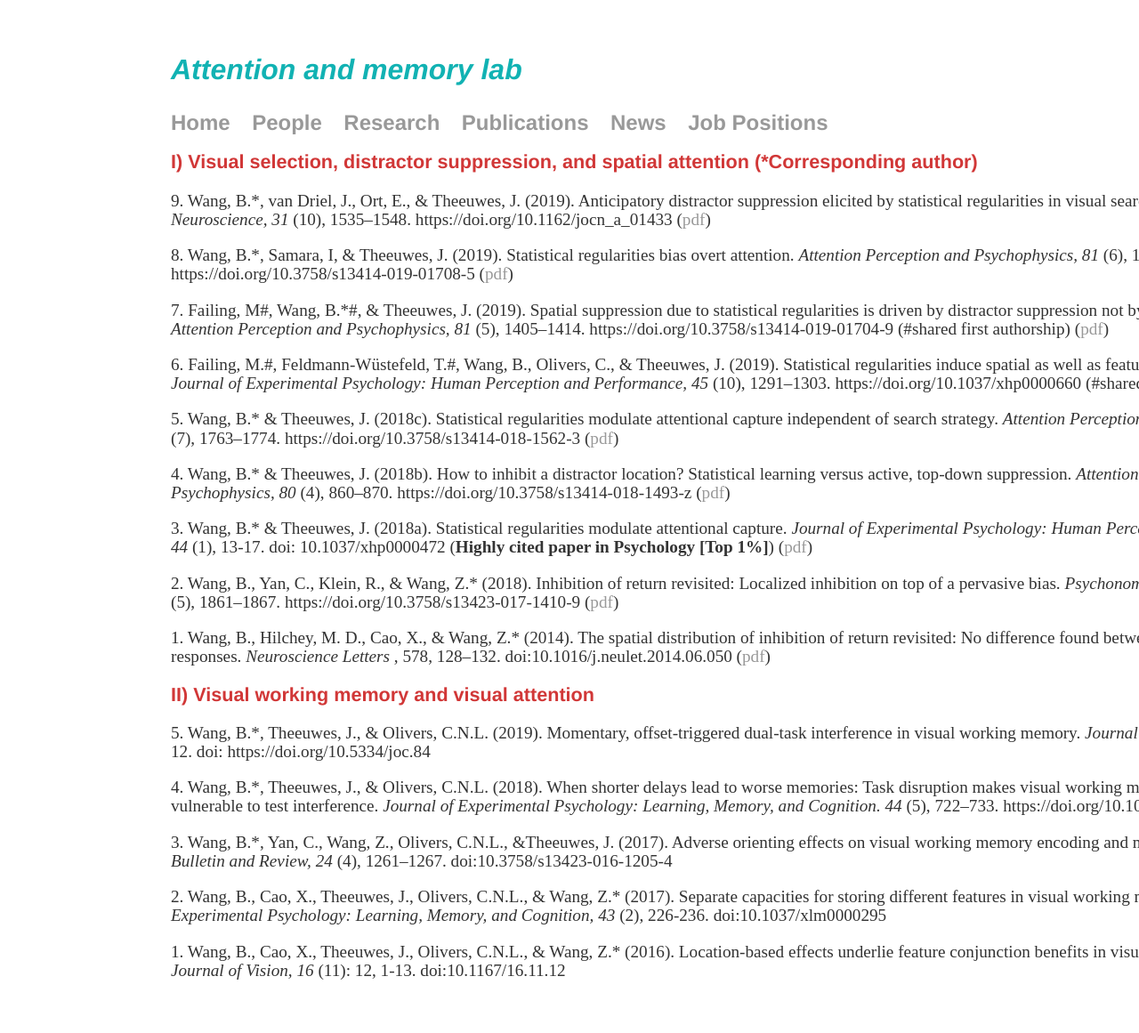
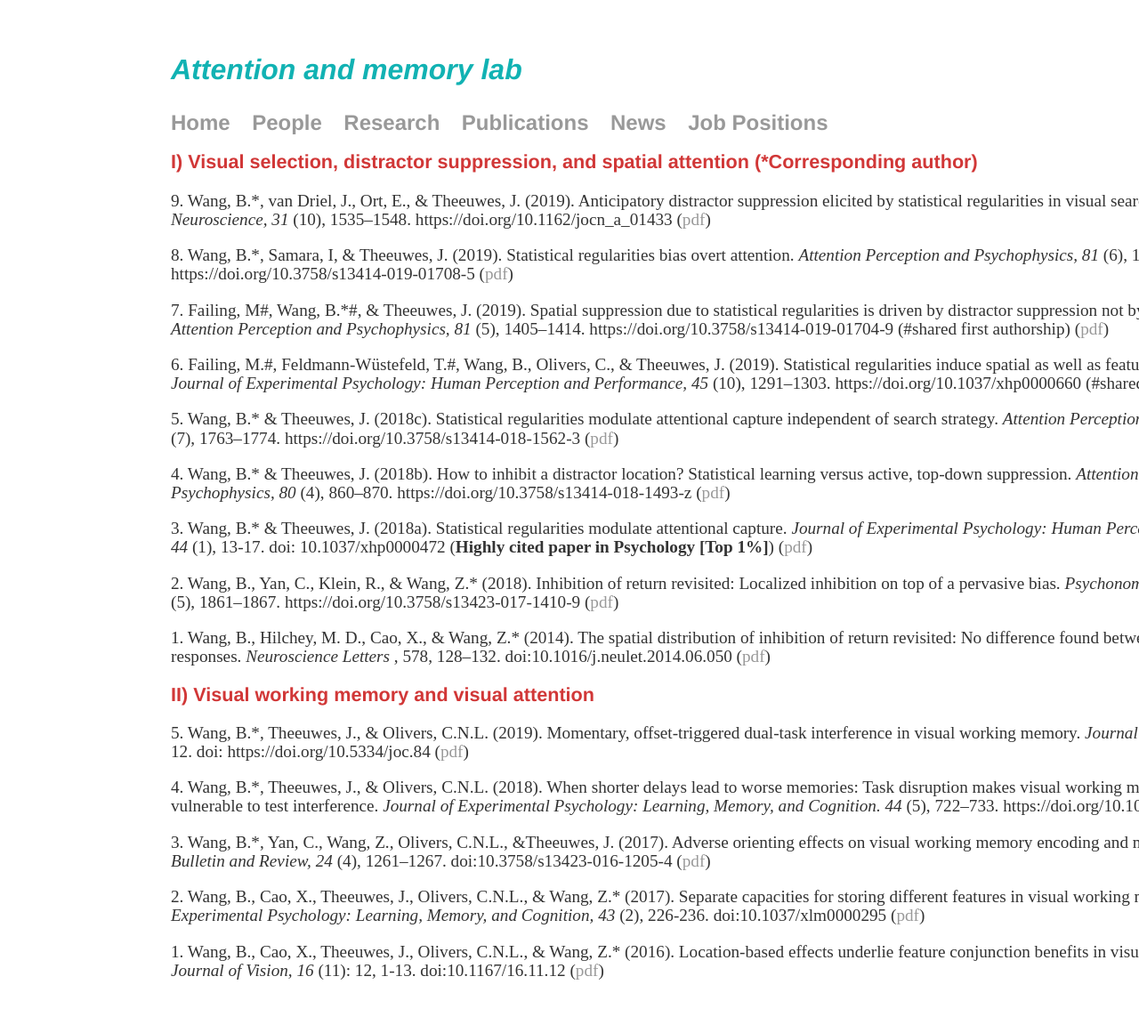
Before and after one commit to wangbenchi/wangbenchi.github.io, a Jekyll site: the page built from publications/index.html, in a window 1280 px wide. Shown: the whole page at 89% size. Built offline with Jekyll 4.4.1, drawn with Linux system fonts in a browser that asks for light colours.

Commit message:
Update index.html

```diff
--- a/publications/index.html
+++ b/publications/index.html
@@ -44,18 +44,18 @@ title: Publications
     	<p>5. Wang, B.*, Theeuwes, J., & Olivers, C.N.L. (2019). Momentary, offset-triggered dual-task interference
             in visual working memory.
             <i>Journal of Cognition. 2</i>
-            (1): 38, 1-12. doi: https://doi.org/10.5334/joc.84</p>
+            (1): 38, 1-12. doi: https://doi.org/10.5334/joc.84 (<a href="http://xlx.zjnu.edu.cn/_upload/article/files/a5/3c/be355ced4e1c8d9e1cd4baf6d3bb/7e31b64c-4ce6-4601-b1b5-dbe6358a4639.pdf">pdf</a>)</p>
         <p>4. Wang, B.*, Theeuwes, J., & Olivers, C.N.L. (2018). When shorter delays lead to worse memories: Task disruption makes visual working memory temporarily vulnerable to test interference.
             <i>Journal of Experimental Psychology: Learning, Memory, and Cognition. 44</i>
-            (5), 722–733. https://doi.org/10.1037/xlm0000468</p>
+            (5), 722–733. https://doi.org/10.1037/xlm0000468 (<a href="http://xlx.zjnu.edu.cn/_upload/article/files/a5/3c/be355ced4e1c8d9e1cd4baf6d3bb/7e31b64c-4ce6-4601-b1b5-dbe6358a4639.pdf">pdf</a>)</p>
         <p>3. Wang, B.*, Yan, C., Wang, Z., Olivers, C.N.L., &Theeuwes, J. (2017). Adverse orienting effects on visual working memory encoding and maintenance.
             <i>Psychonomic Bulletin and Review, 24</i>
-            (4), 1261–1267. doi:10.3758/s13423-016-1205-4</p>
+            (4), 1261–1267. doi:10.3758/s13423-016-1205-4 (<a href="http://xlx.zjnu.edu.cn/_upload/article/files/a5/3c/be355ced4e1c8d9e1cd4baf6d3bb/2131444b-e7b2-4ab5-bf5b-14397e2ed0a7.pdf">pdf</a>)</p>
         <p>2. Wang, B., Cao, X., Theeuwes, J., Olivers, C.N.L., & Wang, Z.* (2017). Separate capacities for storing different features in visual working memory.
             <i>Journal of Experimental Psychology: Learning, Memory, and Cognition, 43</i>
-            (2), 226-236. doi:10.1037/xlm0000295</p>
+            (2), 226-236. doi:10.1037/xlm0000295 (<a href="http://xlx.zjnu.edu.cn/_upload/article/files/a5/3c/be355ced4e1c8d9e1cd4baf6d3bb/864cc2df-dff2-4a0a-b619-98096000e419.pdf">pdf</a>)</p>
         <p>1. Wang, B., Cao, X., Theeuwes, J., Olivers, C.N.L., & Wang, Z.* (2016). Location-based effects underlie feature conjunction benefits in visual working memory.
             <i>Journal of Vision, 16</i>
-            (11): 12, 1-13. doi:10.1167/16.11.12</p>
+            (11): 12, 1-13. doi:10.1167/16.11.12 (<a href="http://xlx.zjnu.edu.cn/_upload/article/files/a5/3c/be355ced4e1c8d9e1cd4baf6d3bb/b2a46bf3-d925-412e-b5f1-05ba103ac0b8.pdf">pdf</a>)</p>
 
 </div><!-- /.blurb -->
```
